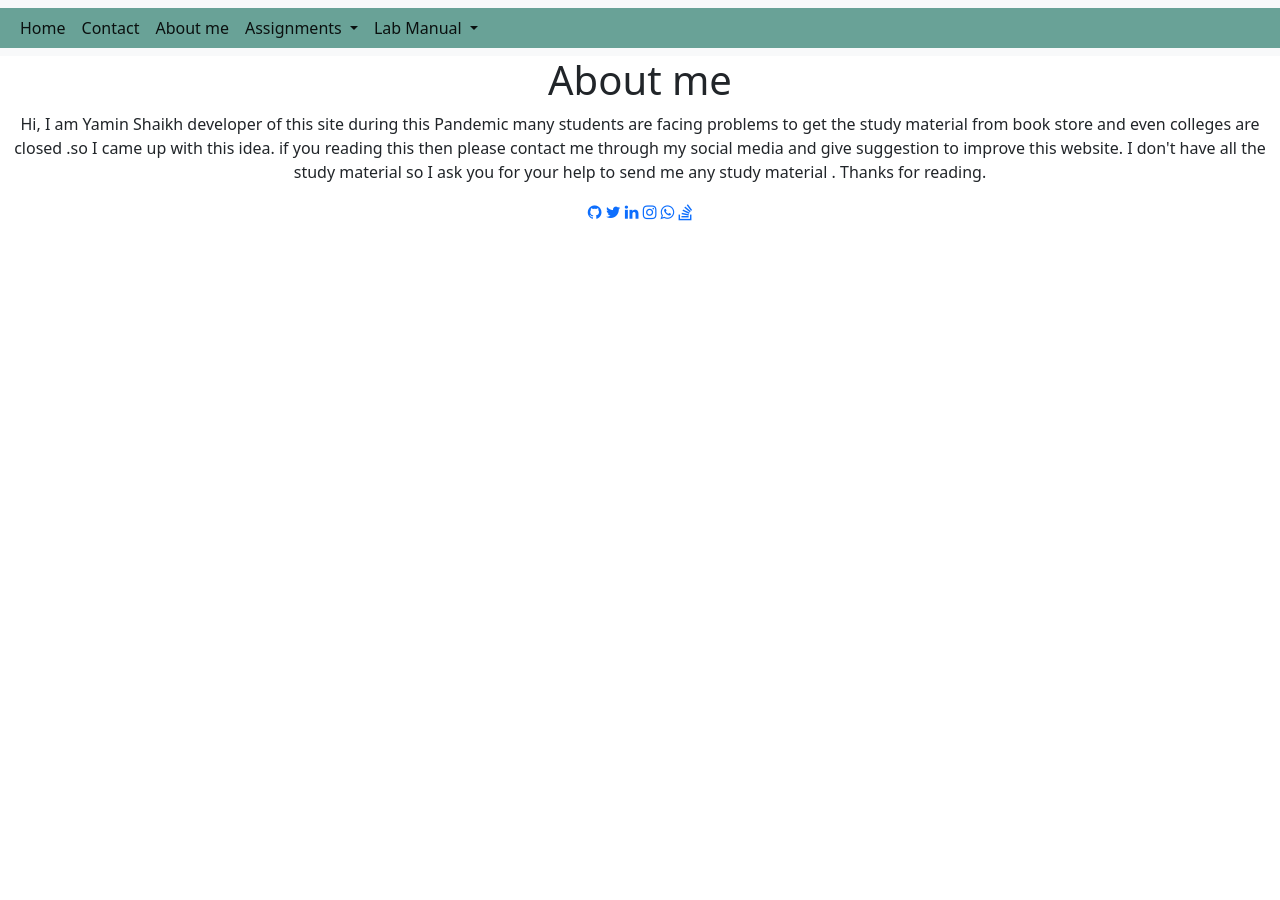
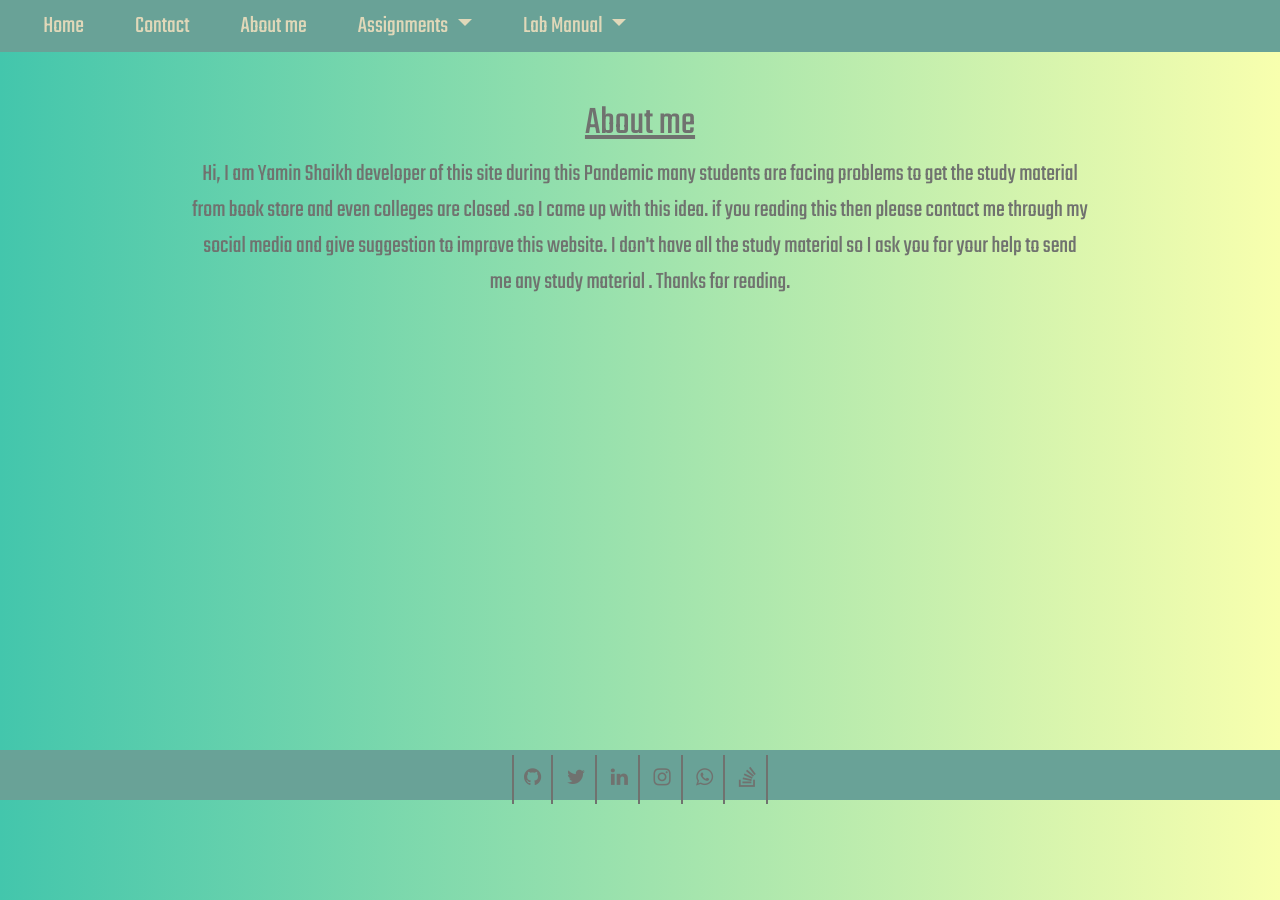
Before and after one commit to yaminshaikh217/WebsiteforLearners, a plain HTML site: page about.html in a window 1280 px wide. Before the commit the page ends 800 px from the top, so only its background shows below. Drawn offline with nearby package versions, Linux system fonts and the light colour scheme; the site is published under a folder, as on GitHub Pages, so addresses that start at the root find nothing.

Commit message:
second commit changed my css

```diff
--- a/about.html
+++ b/about.html
@@ -11,7 +11,7 @@
     <link href="https://fonts.googleapis.com/css2?family=Teko:wght@400;700&display=swap" rel="stylesheet">
     <link href="https://maxcdn.bootstrapcdn.com/font-awesome/4.4.0/css/font-awesome.min.css" rel="stylesheet" />
     <link rel="shortcut icon" href="favicon.png" type="image/x-icon">
-    <link rel="stylesheet" href="/css/style.css" />
+    <link rel="stylesheet"  type="text/css" href="css/style.css" >
     <title>About</title>
 </head>
 
```
Also changed, not shown: assignmentsem5.html (+1 -1 lines), assignmentsem6.html (+1 -1 lines), contact.html (+1 -1 lines), home.html (+1 -1 lines), index.html (+1 -1 lines), labsem5.html (+1 -1 lines), labsem6.html (+1 -1 lines).
